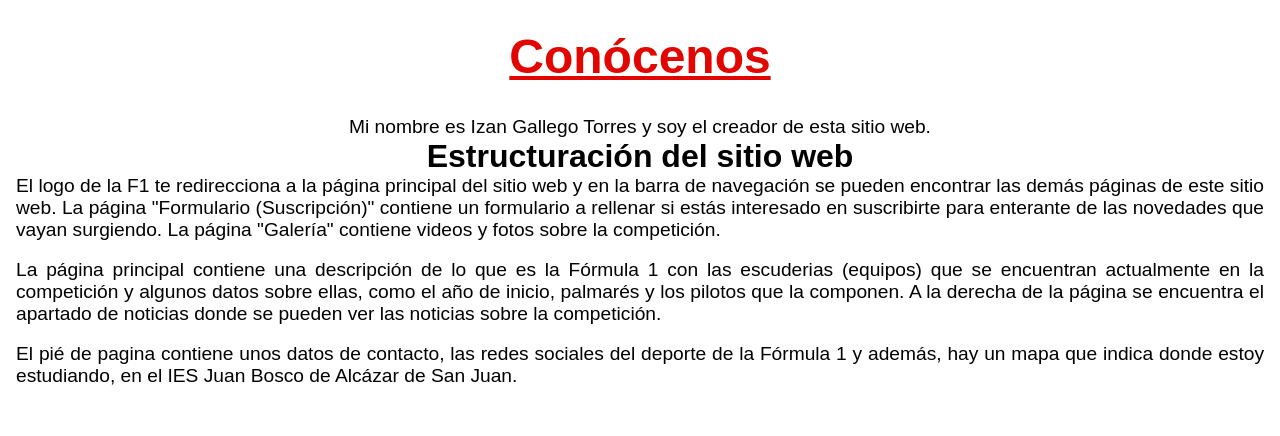
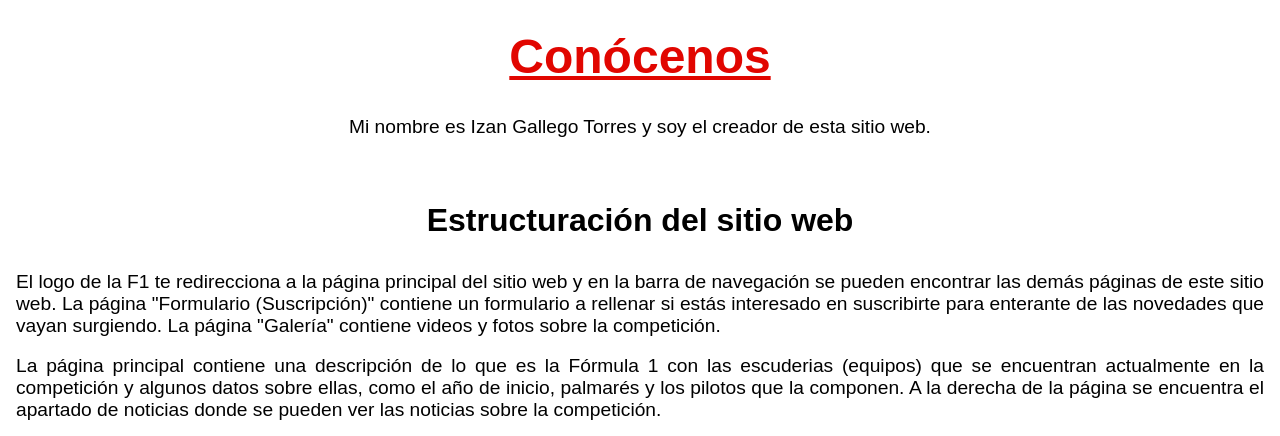
Before and after one commit to Izan30/F1-ProyectoLMGS, a plain HTML site: page paginas/conocenos.html in a window 1280 px wide. Shown: the part 131-567 px from the top of the page. Drawn offline with Linux system fonts and the light colour scheme.

Commit message:
sobremi h2

```diff
--- a/css/style.css
+++ b/css/style.css
@@ -332,6 +332,10 @@ video {
     background-color: white;
 }
 
+.sobreMi article:nth-of-type(2) h2 {
+    padding: 4rem 4rem 2rem 4rem;
+}
+
 .sobreMi p {
     font-size: 1.2rem;
 }
```
